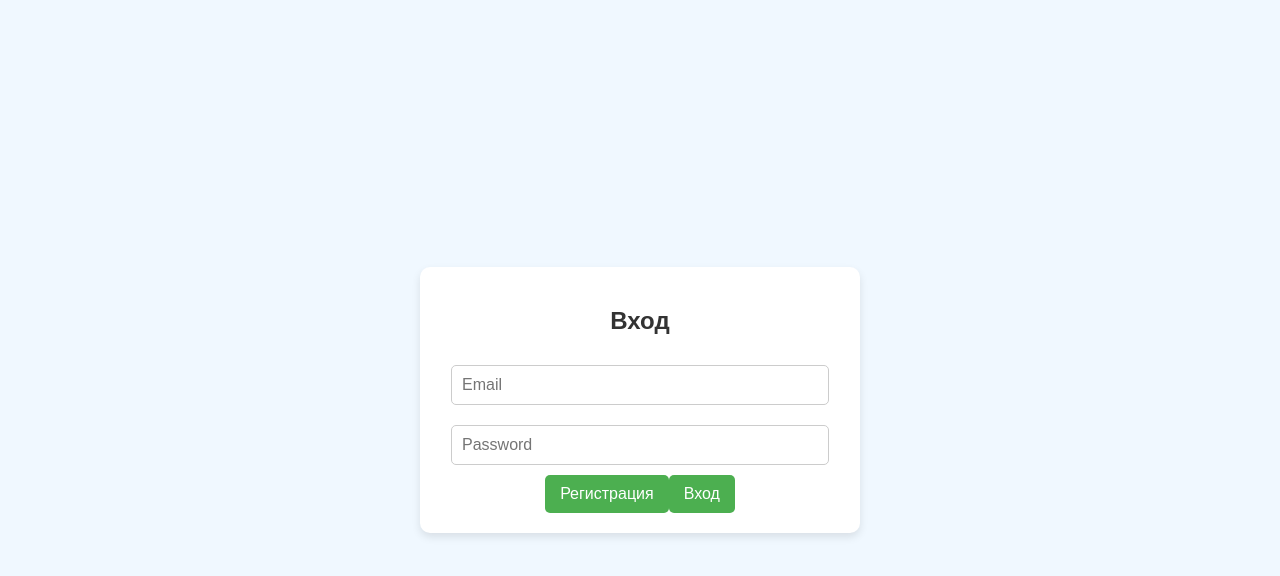
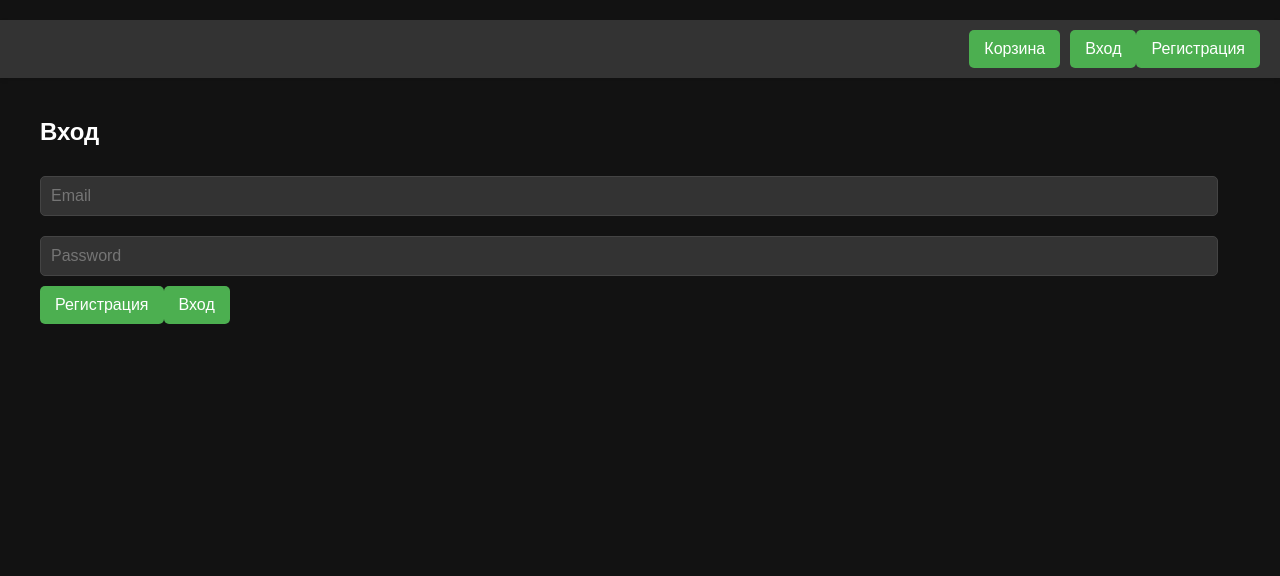
Before and after one commit to triplef-6/Lab_2, a React (Create React App) app in the folder frontend/: page /login in a window 1280 px wide. Shown: the top 576 px of the page. Built offline with nearby package versions, Linux system fonts and the light colour scheme.

Commit message:
добавлено верхнее меню, переделан css и логика навигации

```diff
--- a/frontend/src/App.css
+++ b/frontend/src/App.css
@@ -1,37 +1,81 @@
 body {
   font-family: 'Arial', sans-serif;
-  background-color: #f0f8ff; /* AliceBlue */
+  background-color: #121212; /* Темный фон */
+  color: #e0e0e0; /* Светлый текст */
   margin: 0;
   padding: 0;
-  display: flex;
-  justify-content: center;
-  align-items: center;
-  height: 100vh;
 }
 
 .container {
-  background-color: #fff;
-  border-radius: 10px;
-  box-shadow: 0 4px 8px rgba(0, 0, 0, 0.1);
+  display: flex;
+  flex-direction: column;
+  align-items: center;
   padding: 20px;
-  max-width: 400px;
+}
+
+header {
   width: 100%;
-  text-align: center;
+  background-color: #333; /* Темный фон для заголовка */
+  padding: 10px 20px;
+  display: flex;
+  justify-content: flex-end;
+  align-items: center;
+  box-shadow: 0 2px 4px rgba(0, 0, 0, 0.1);
+}
+
+.nav {
+  display: flex;
+  gap: 10px;
+}
+
+.nav-button {
+  background-color: #4CAF50;
+  color: white;
+  border: none;
+  padding: 10px 15px;
+  border-radius: 5px;
+  cursor: pointer;
+  font-size: 16px;
+  transition: background-color 0.3s ease;
+}
+
+.nav-button:hover {
+  background-color: #45a049;
+}
+
+.content {
+  width: 100%;
+  max-width: 1200px; /* Максимальная ширина для содержимого */
+  margin-top: 20px;
 }
 
 h2 {
-  color: #333;
+  color: #ffffff; /* Белый текст для заголовков */
   margin-bottom: 20px;
+}
+
+ul {
+  list-style-type: none;
+  padding: 0;
+}
+
+li {
+  background: #1e1e1e; /* Темный фон для элементов списка */
+  margin: 10px 0;
+  padding: 15px;
+  border-radius: 5px;
 }
 
 input {
   width: calc(100% - 22px);
   padding: 10px;
   margin: 10px 0;
-  border: 1px solid #ccc;
+  border: 1px solid #444;
   border-radius: 5px;
   box-sizing: border-box;
   font-size: 16px;
+  background-color: #333; /* Темный фон для полей ввода */
+  color: #e0e0e0; /* Светлый текст */
 }
 
 button {
@@ -50,14 +94,14 @@ button:hover {
 }
 
 p {
-  color: #666;
+  color: #c0c0c0; /* Светлый текст */
   font-size: 14px;
 }
 
 .error {
-  color: #d9534f;
+  color: #ff6b6b; /* Красный текст для ошибок */
 }
 
 .loading {
-  color: #5bc0de;
+  color: #5bc0de; /* Голубой текст для загрузки */
 }
--- a/frontend/src/App.js
+++ b/frontend/src/App.js
@@ -1,5 +1,6 @@
 import React, { useState } from 'react';
 import { BrowserRouter as Router, Route, Routes, Navigate } from 'react-router-dom';
+import Header from './components/Header';
 import LoginComponent from './components/customer/LoginComponent';
 import RegisterComponent from './components/customer/RegisterComponent';
 import CustomerProfile from './components/customer/CustomerProfile';
@@ -26,16 +27,17 @@ function App() {
   return (
      <Router>
       <div className="container">
+        <Header isLoggedIn={isLoggedIn} />
+        <div className='content'>
           <Routes>
-          <Route path="/" element={
-            isLoggedIn ? <CustomerProfile customerId={customerId} /> : <Navigate to="/login" />
-          } />
-          <Route path="/products" element={<ProductList onAddToCart={handleAddToCart} />} />
+            <Route path="/" element={<ProductList onAddToCart={handleAddToCart} />} />
             <Route path="/login" element={<LoginComponent onLoginSuccess={handleSuccessfulLogin} />} />
             <Route path="/register" element={<RegisterComponent />} />
             <Route path="/cart" element={<Cart cartItems={cartItems} customerId={customerId} onPlaceOrder={handlePlaceOrder} />} />
+            <Route path='/profile' element={isLoggedIn ? <CustomerProfile customerId={customerId} /> : <Navigate to="/login" />} />
             <Route path="*" element={<Navigate to="/" />} />
           </Routes>
+        </div>
       </div>
     </Router>
   );
--- /dev/null
+++ b/frontend/src/components/Header.css
@@ -0,0 +1,38 @@
+.header {
+  width: 100%;
+  background-color: #333; /* Темный фон для заголовка */
+  padding: 10px 20px;
+  display: flex;
+  justify-content: flex-end;
+  align-items: center;
+  box-shadow: 0 2px 4px rgba(0, 0, 0, 0.1);
+}
+
+.nav {
+  display: flex;
+  gap: 10px;
+}
+
+.nav-button {
+  background-color: #4CAF50;
+  color: white;
+  border: none;
+  padding: 10px 15px;
+  border-radius: 5px;
+  cursor: pointer;
+  font-size: 16px;
+  transition: background-color 0.3s ease;
+}
+
+.nav-button:hover {
+  background-color: #45a049;
+}
+
+.left-button {
+  margin-right: auto; /* Отступ справа, чтобы кнопка была слева */
+}
+
+.right-buttons {
+  display: flex;
+  gap: 10px;
+}
--- /dev/null
+++ b/frontend/src/components/Header.js
@@ -0,0 +1,43 @@
+import React from 'react';
+import { useNavigate } from 'react-router-dom';
+import "./Header.css";
+
+const Header = ({ isLoggedIn }) => {
+  const navigate = useNavigate();
+
+  const handleLogin = () => {
+    navigate('/login');
+  };
+
+  const handleRegister = () => {
+    navigate('/register');
+  };
+
+  const handleProfile = () => {
+    navigate('/profile');
+  };
+
+  const handleCart = () => {
+    navigate('/cart');
+  };
+
+  return (
+    <header className="header">
+      <nav className='nav'>
+        <nav className='nav-button left-button' onClick={handleCart}>Корзина</nav>
+        <div className='right-button'>
+          {isLoggedIn ? (
+            <button onClick={handleProfile}>Профиль</button>
+          ) : (
+            <>
+              <button onClick={handleLogin}>Вход</button>
+              <button onClick={handleRegister}>Регистрация</button>
+            </>
+          )}
+        </div>
+      </nav>
+    </header>
+  );
+};
+
+export default Header;
--- a/frontend/src/components/customer/CustomerProfile.js
+++ b/frontend/src/components/customer/CustomerProfile.js
@@ -23,9 +23,6 @@ const CustomerProfile = ({ customerId }) => {
   const handleGoToProducts = () => {
     navigate('/products');
   };
-  const handlerGoToCart = () => {
-    navigate('/cart');
-  }
   if (error) {
     return <p style={{ color: 'red' }}>{error}</p>;
   }
@@ -41,7 +38,6 @@ const CustomerProfile = ({ customerId }) => {
       <p>Фамилия: {customer.surname}</p>
       <p>Email: {customer.email}</p>
       <button onClick={handleGoToProducts}>Товары</button>
-      <button onClick={handlerGoToCart}>Корзина</button>
     </div>
   );
 };
--- a/frontend/src/components/product/ProductList.js
+++ b/frontend/src/components/product/ProductList.js
@@ -1,11 +1,9 @@
 import React, { useEffect, useState } from 'react';
 import apiClient from '../../apiClient'; // axios
-import { useNavigate } from 'react-router-dom';
 
 const ProductList = ({ onAddToCart }) => {
   const [products, setProducts] = useState([]);
   const [error, setError] = useState('');
-  const navigate = useNavigate();
 
   useEffect(() => {
     const fetchProducts = async () => {
@@ -20,10 +18,6 @@ const ProductList = ({ onAddToCart }) => {
 
     fetchProducts();
   }, []);
-
-  const handlerGoToCart = () => {
-    navigate('/cart');
-  }
 
   if (error) {
     return <p className="error">{error}</p>;
@@ -45,7 +39,6 @@ const ProductList = ({ onAddToCart }) => {
           </li>
         ))}
       </ul>
-      <button onClick={handlerGoToCart}>Корзина</button>
     </div>
   );
 };
```
Lines whose indentation alone changed are shown as unchanged.
